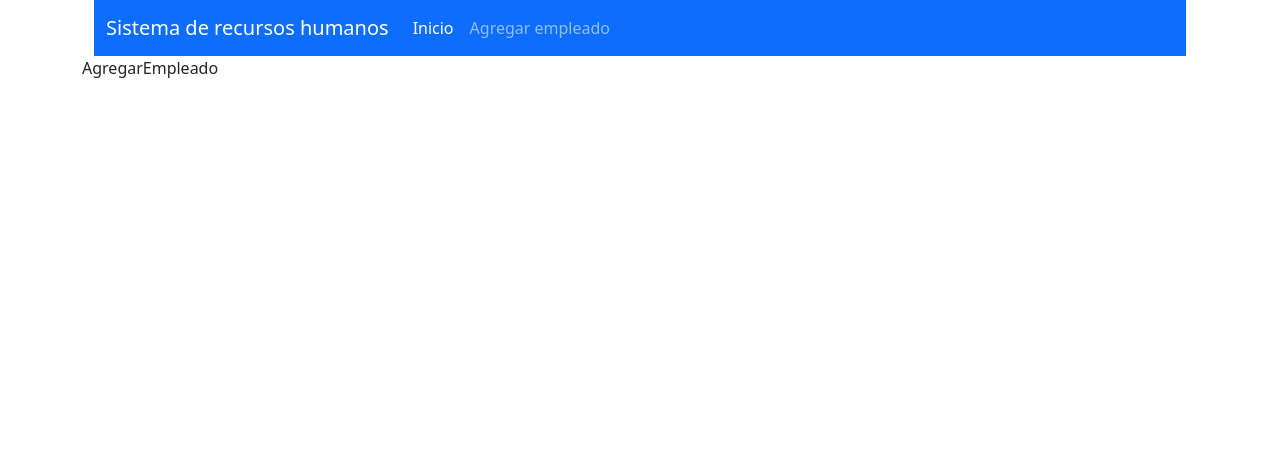
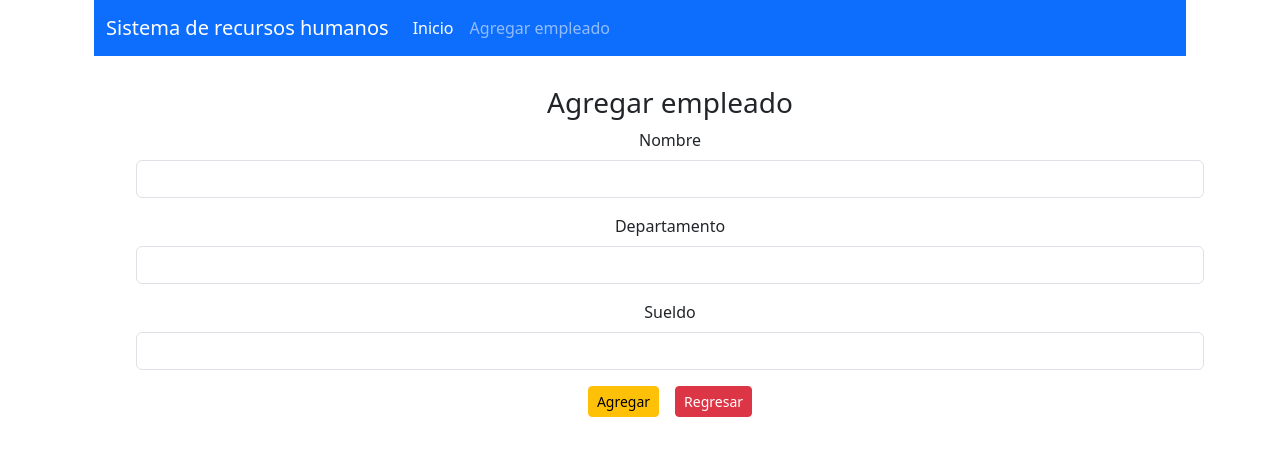
Before and after one commit to RLucasLeo/crud_empleados_react, a React (Vite) app: page /agregar in a window 1280 px wide. Shown: the top 456 px of the page. Built offline with nearby package versions, Linux system fonts and the light colour scheme.

Commit message:
funcionalidad agreg empl hecho

```diff
--- a/src/plantillas/AgregarEmpleado.jsx
+++ b/src/plantillas/AgregarEmpleado.jsx
@@ -1,7 +1,52 @@
-import React from 'react'
+import axios from 'axios';
+import React, { useState } from 'react'
+import { useNavigate } from 'react-router-dom';
 
 export default function AgregarEmpleado() {
+    let navegacion = useNavigate();
+    const[empleado, setEmpleado] = useState({
+        nombre:"",
+        departamento:"",
+        sueldo:""
+    })
+
+    const {nombre, departamento, sueldo} = empleado;
+
+    const onInputChange = (e)=>{
+        //operador spread "..." (expande los atributos)
+        setEmpleado({...empleado, [e.target.name]: e.target.value})
+    }
+
+    const onSubmit = async (e) => {
+        e.preventDefault();
+        const urlBase = "http://localhost:8080/rh-app/empleados";
+        await axios.post(urlBase, empleado);
+        navegacion('/');
+    }
+
   return (
-    <div>AgregarEmpleado</div>
+    <div className='container'>
+        <div className='container text-center' style={{margin: "30px"}}>
+            <h3>Agregar empleado</h3>
+            <form onSubmit={(e)=> onSubmit(e)}>
+                <div className="mb-3">
+                    <label htmlFor="nombre" className="form-label">Nombre </label>
+                    <input type="text" className="form-control" id="nombre" name='nombre' required={true} value={nombre} onChange={(e)=>onInputChange(e)}/>
+                </div>
+                <div className="mb-3">
+                    <label htmlFor="departamento" className="form-label">Departamento</label>
+                    <input type="text" className="form-control" id="departamento" name="departamento" required={true} value={departamento} onChange={(e)=>onInputChange(e)}/>
+                </div>
+                <div className="mb-3">
+                    <label htmlFor="sueldo" className="form-label">Sueldo</label>
+                    <input type="number" step="any" className="form-control" id="sueldo" name="sueldo" required={true} value={sueldo} onChange={(e)=>onInputChange(e)}/>
+                </div>
+                <div className='text-center'>
+                    <button type="submit" className="btn btn-warning btn-sm me-3">Agregar</button>
+                    <a href="/" className='btn btn-danger btn-sm'>Regresar</a>
+                </div>
+            </form>
+        </div>
+    </div>
   )
 }
```
